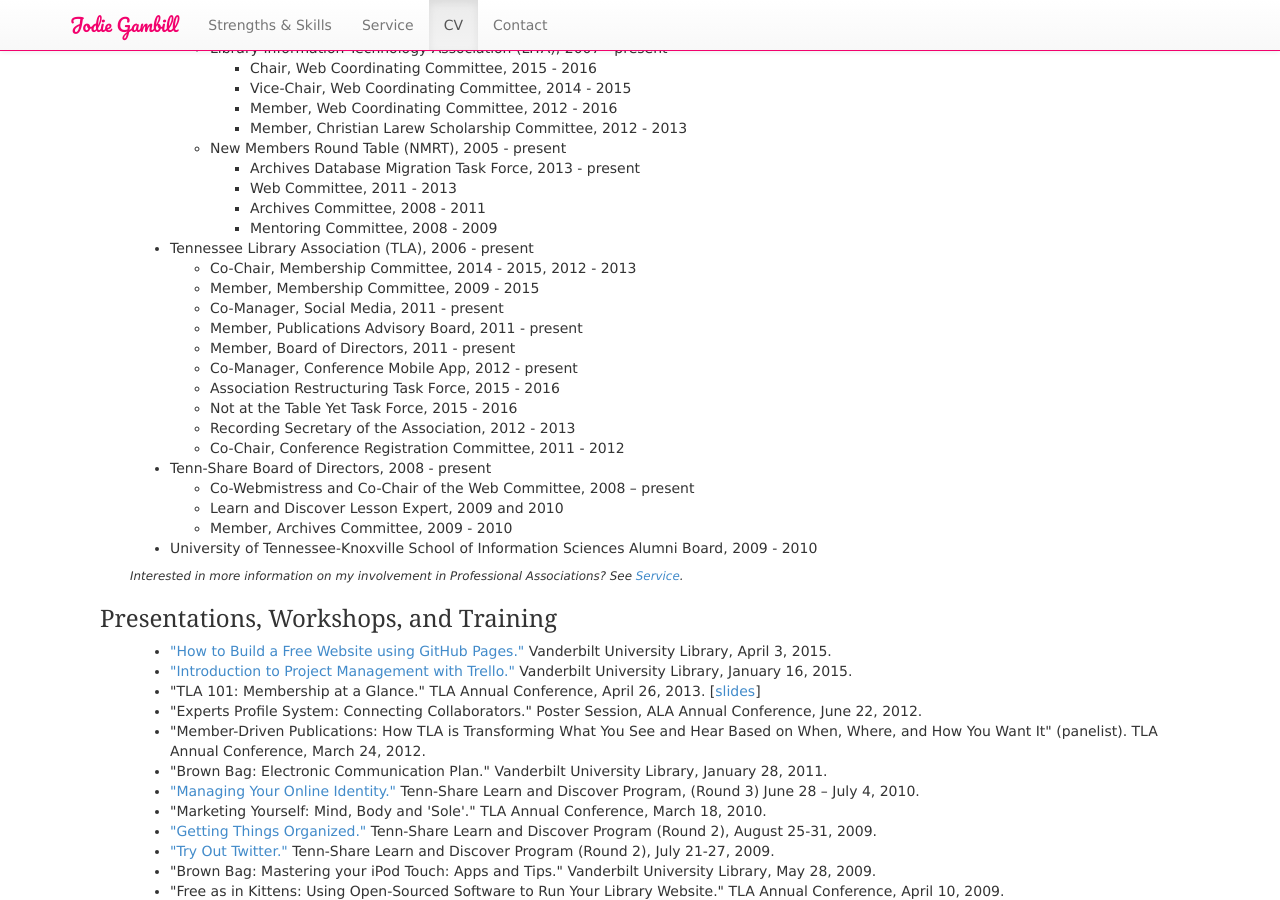
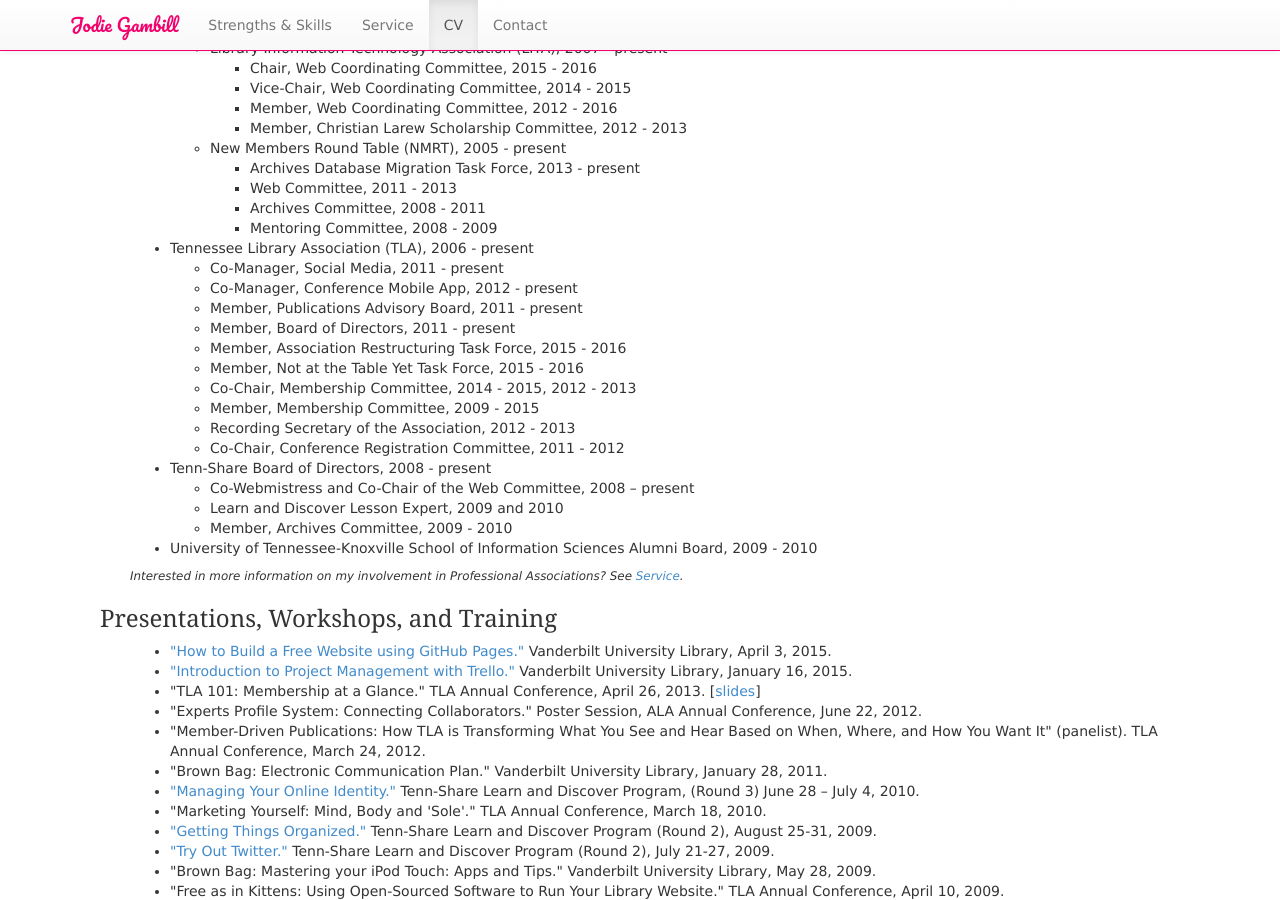
Before and after one commit to jgambill/jgambill.github.io, a Jekyll site: the page built from cv/index.html, in a window 1280 px wide and 900 px high, scrolled down 728 px. Built offline with Jekyll 4.4.1, drawn with Linux system fonts in a browser that asks for light colours; nearby versions of some CDN libraries; some web fonts are replaced.

Commit message:
updated CV again

```diff
--- a/cv/index.html
+++ b/cv/index.html
@@ -110,14 +110,14 @@ navbar-cv-class: ' class="active"'
             </li>
             <li>Tennessee Library Association (TLA), 2006 - present
                 <ul>
+                    <li>Co-Manager, Social Media, 2011 - present</li>
+                    <li>Co-Manager, Conference Mobile App, 2012 - present</li>
+                    <li>Member, Publications Advisory Board, 2011 - present</li>
+                    <li>Member, Board of Directors, 2011 - present</li>
+                    <li>Member, Association Restructuring Task Force, 2015 - 2016</li>
+                    <li>Member, Not at the Table Yet Task Force, 2015 - 2016</li>
                     <li>Co-Chair, Membership Committee, 2014 - 2015, 2012 - 2013</li>
                     <li>Member, Membership Committee, 2009 - 2015</li>
-                    <li>Co-Manager, Social Media, 2011 - present</li>
-                    <li>Member, Publications Advisory Board, 2011 - present</li>
-                    <li>Member, Board of Directors, 2011 - present</li>
-                    <li>Co-Manager, Conference Mobile App, 2012 - present</li>
-                    <li>Association Restructuring Task Force, 2015 - 2016</li>
-                    <li>Not at the Table Yet Task Force, 2015 - 2016</li>
                     <li>Recording Secretary of the Association, 2012 - 2013</li>
                     <li>Co-Chair, Conference Registration Committee, 2011 - 2012</li>
                 </ul>
```
